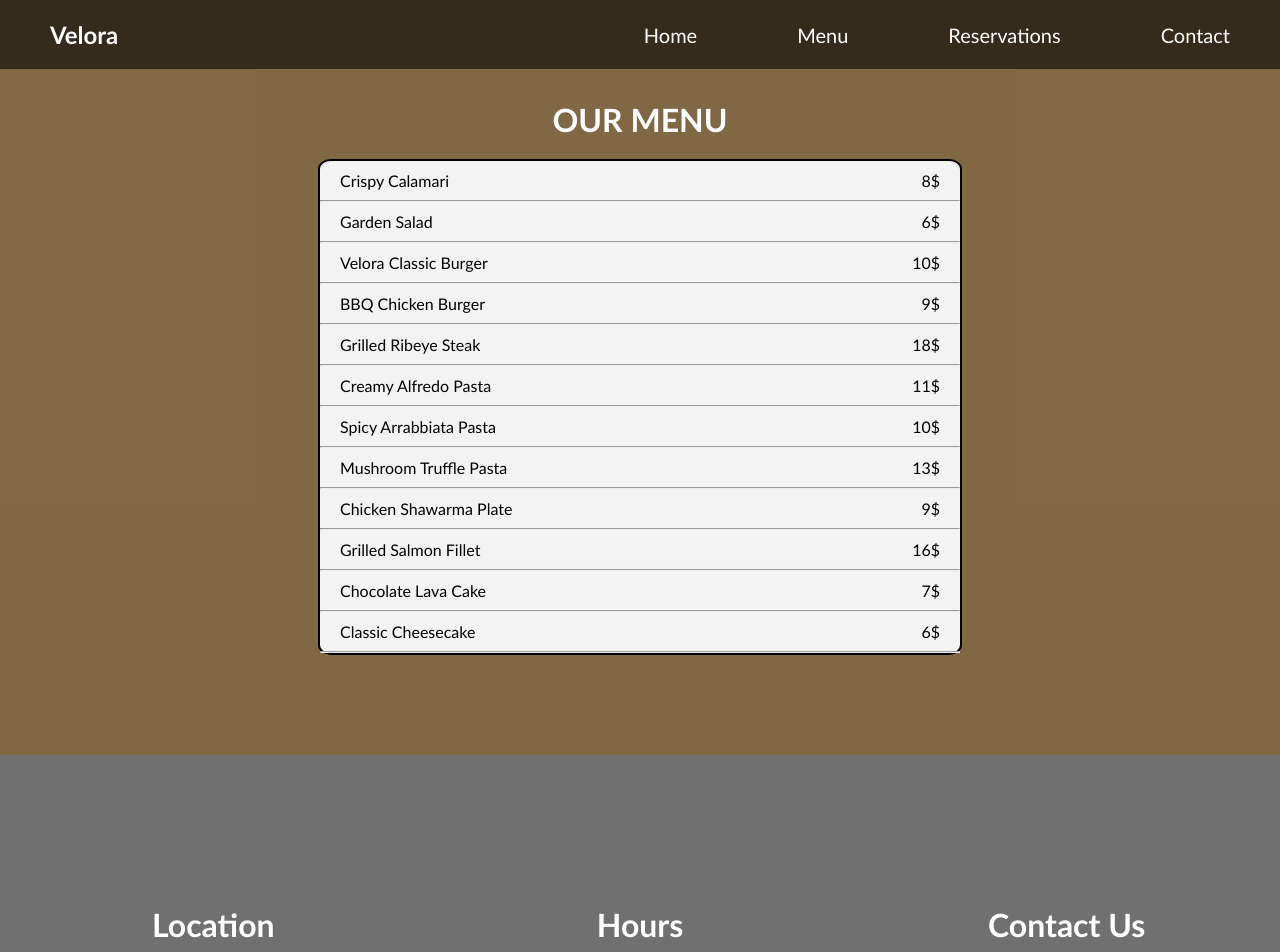
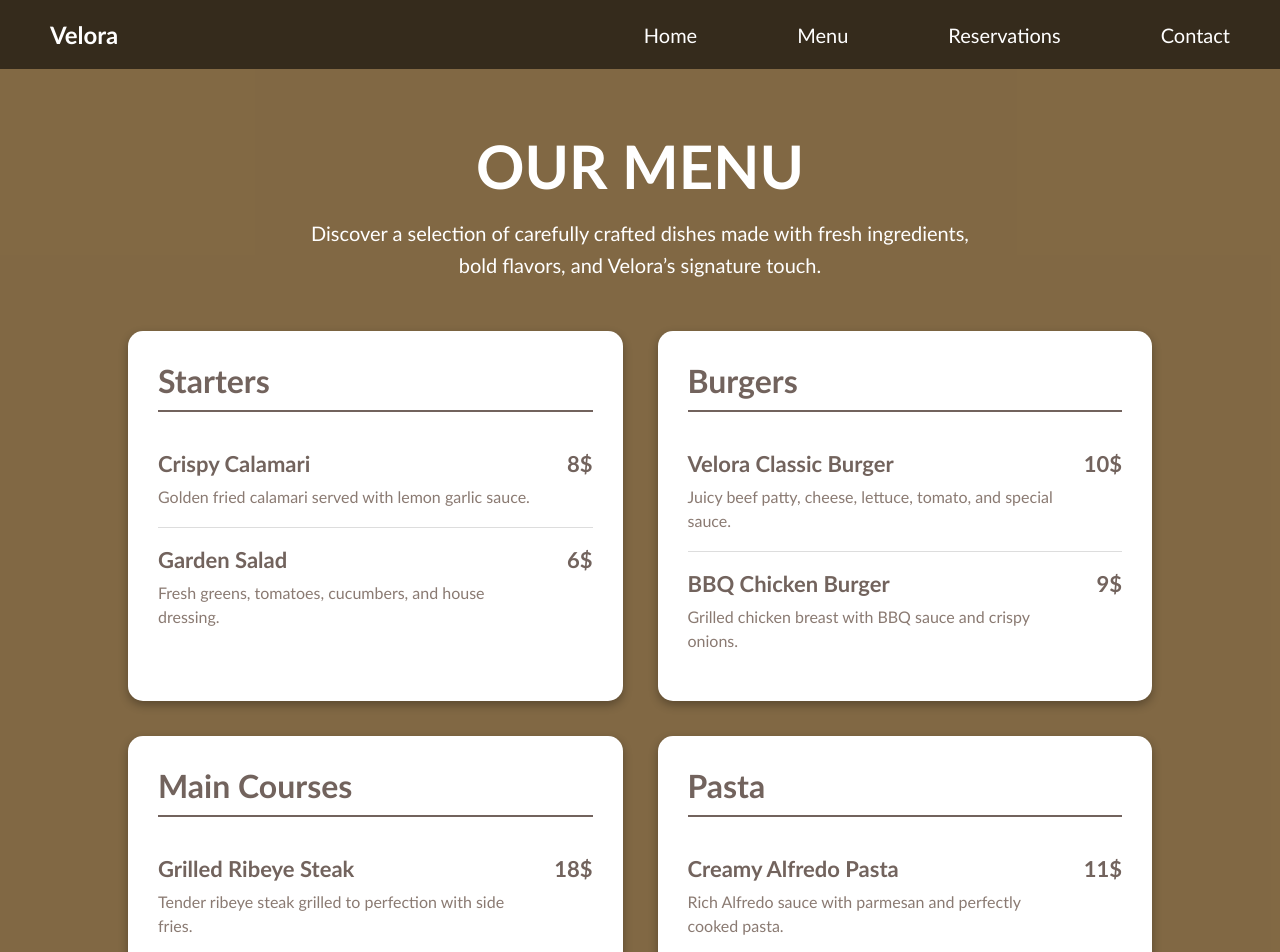
Before and after one commit to SalahhShourr/velora-restaurant, a React (Create React App) app: page /menu in a window 1280 px wide. Shown: the top 952 px of the page. Built offline with nearby package versions, Linux system fonts and the light colour scheme.

Commit message:
Upgraded the menu page and made the read more and see menu button change color on hover

```diff
--- a/src/Home.js
+++ b/src/Home.js
@@ -53,7 +53,7 @@ function Home(){
             refined techniques to create meals that feel both timeless and
             unforgettable.
           </p>
-          <a href="">READ MORE</a>
+          <Link to="">READ MORE</Link>
         </div>
       </div>
 
--- a/src/Menu.js
+++ b/src/Menu.js
@@ -1,31 +1,117 @@
 function Menu() {
-  const menuItems = [
-    { name: "Crispy Calamari", price: "8$" },
-    { name: "Garden Salad", price: "6$" },
-    { name: "Velora Classic Burger", price: "10$" },
-    { name: "BBQ Chicken Burger", price: "9$" },
-    { name: "Grilled Ribeye Steak", price: "18$" },
-    { name: "Creamy Alfredo Pasta", price: "11$" },
-    { name: "Spicy Arrabbiata Pasta", price: "10$" },
-    { name: "Mushroom Truffle Pasta", price: "13$" },
-    { name: "Chicken Shawarma Plate", price: "9$" },
-    { name: "Grilled Salmon Fillet", price: "16$" },
-    { name: "Chocolate Lava Cake", price: "7$" },
-    { name: "Classic Cheesecake", price: "6$" },
+  const menuSections = [
+    {
+      category: "Starters",
+      items: [
+        {
+          name: "Crispy Calamari",
+          description: "Golden fried calamari served with lemon garlic sauce.",
+          price: "8$",
+        },
+        {
+          name: "Garden Salad",
+          description: "Fresh greens, tomatoes, cucumbers, and house dressing.",
+          price: "6$",
+        },
+      ],
+    },
+    {
+      category: "Burgers",
+      items: [
+        {
+          name: "Velora Classic Burger",
+          description: "Juicy beef patty, cheese, lettuce, tomato, and special sauce.",
+          price: "10$",
+        },
+        {
+          name: "BBQ Chicken Burger",
+          description: "Grilled chicken breast with BBQ sauce and crispy onions.",
+          price: "9$",
+        },
+      ],
+    },
+    {
+      category: "Main Courses",
+      items: [
+        {
+          name: "Grilled Ribeye Steak",
+          description: "Tender ribeye steak grilled to perfection with side fries.",
+          price: "18$",
+        },
+        {
+          name: "Chicken Shawarma Plate",
+          description: "Marinated chicken served with fries, pickles, and garlic sauce.",
+          price: "9$",
+        },
+        {
+          name: "Grilled Salmon Fillet",
+          description: "Fresh salmon fillet served with vegetables and lemon butter sauce.",
+          price: "16$",
+        },
+      ],
+    },
+    {
+      category: "Pasta",
+      items: [
+        {
+          name: "Creamy Alfredo Pasta",
+          description: "Rich Alfredo sauce with parmesan and perfectly cooked pasta.",
+          price: "11$",
+        },
+        {
+          name: "Spicy Arrabbiata Pasta",
+          description: "Tomato-based pasta with garlic, chili, and herbs.",
+          price: "10$",
+        },
+        {
+          name: "Mushroom Truffle Pasta",
+          description: "Creamy mushroom pasta finished with truffle flavor.",
+          price: "13$",
+        },
+      ],
+    },
+    {
+      category: "Desserts",
+      items: [
+        {
+          name: "Chocolate Lava Cake",
+          description: "Warm chocolate cake with a melted chocolate center.",
+          price: "7$",
+        },
+        {
+          name: "Classic Cheesecake",
+          description: "Smooth cheesecake served with a light berry topping.",
+          price: "6$",
+        },
+      ],
+    },
   ];
 
   return (
-    <div id="menu-container">
-      <h1>OUR MENU</h1>
+    <div id="menuPage">
+      <div className="menuTop">
+        <h1>OUR MENU</h1>
+        <p>
+          Discover a selection of carefully crafted dishes made with fresh
+          ingredients, bold flavors, and Velora’s signature touch.
+        </p>
+      </div>
 
-      <div id="menu">
-        {menuItems.map((item) => (
-          <div key={item.name}>
-            <div className="menu-item">
-              <p>{item.name}</p>
-              <p>{item.price}</p>
-            </div>
-            <hr />
+      <div className="menuSections">
+        {menuSections.map((section) => (
+          <div className="menuSection" key={section.category}>
+            <h2>{section.category}</h2>
+
+            {section.items.map((item) => (
+              <div className="betterMenuItem" key={item.name}>
+                <div>
+                  <h3>{item.name}</h3>
+                  <p>{item.description}</p>
+                </div>
+
+                <span>{item.price}</span>
+              </div>
+            ))}
           </div>
         ))}
       </div>
--- a/src/style.css
+++ b/src/style.css
@@ -139,31 +139,78 @@ footer{
     grid-template-columns: 1fr 1fr 1fr;
 }
 
-#menu-container{
-    padding: 100px 0px;
-    text-align: center;
+#menuPage {
+    min-height: 80vh;
+    padding: 130px 10% 80px;
     background-color: rgba(121, 94, 55, 0.932);
-}
-
-#menu-container h1{
-    padding-bottom: 20px;
     color: white;
 }
 
-#menu{
-    background-color: rgb(243, 243, 243);
-    border: 2px solid black;
-    border-radius: 2%;
-    width: 50%;
-    margin: 0 auto;
+.menuTop {
+    text-align: center;
+    margin-bottom: 50px;
 }
 
-.menu-item{
+.menuTop h1 {
+    font-size: 60px;
+    margin-bottom: 15px;
+}
+
+.menuTop p {
+    font-size: 20px;
+    max-width: 700px;
+    margin: 0 auto;
+    line-height: 1.6;
+}
+
+.menuSections {
+    display: grid;
+    grid-template-columns: 1fr 1fr;
+    gap: 35px;
+}
+
+.menuSection {
+    background-color: white;
+    color: #72635D;
+    padding: 30px;
+    border-radius: 15px;
+    box-shadow: 0 4px 10px rgba(0, 0, 0, 0.3);
+}
+
+.menuSection h2 {
+    font-size: 32px;
+    margin-bottom: 20px;
+    border-bottom: 2px solid #72635D;
+    padding-bottom: 10px;
+}
+
+.betterMenuItem{
     display: flex;
     justify-content: space-between;
-    align-items: center;
-    flex-direction: row;
-    padding: 10px 20px;
+    gap: 20px;
+    padding: 18px 0;
+    border-bottom: 1px solid #ddd;
+}
+
+.betterMenuItem:last-child{
+    border-bottom: none;
+}
+
+.betterMenuItem h3{
+    font-size: 22px;
+    margin-bottom: 8px;
+}
+
+.betterMenuItem p{
+    font-size: 16px;
+    line-height: 1.5;
+    color: #8a7a72;
+}
+
+.betterMenuItem span{
+    font-size: 22px;
+    font-weight: bold;
+    white-space: nowrap;
 }
 
 .card{
@@ -214,6 +261,15 @@ footer{
     border-radius: 5%;
     color: white;
     margin-top: 15px;
+}
+
+.info a:hover{
+     border: 2px solid #72635D;
+     background-color: white;
+     padding: 10px 30px;
+     border-radius: 5%;
+     color: #72635D;
+     margin-top: 15px;
 }
 
 #background{
```
